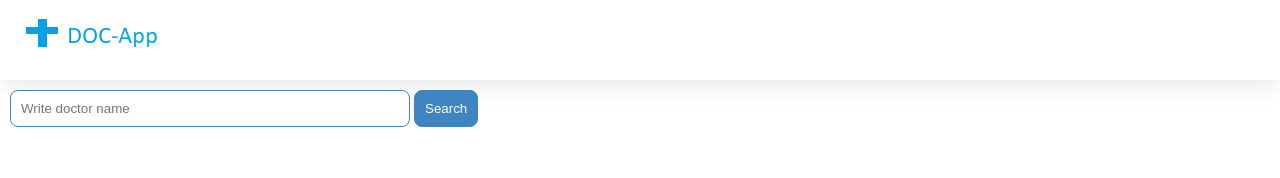
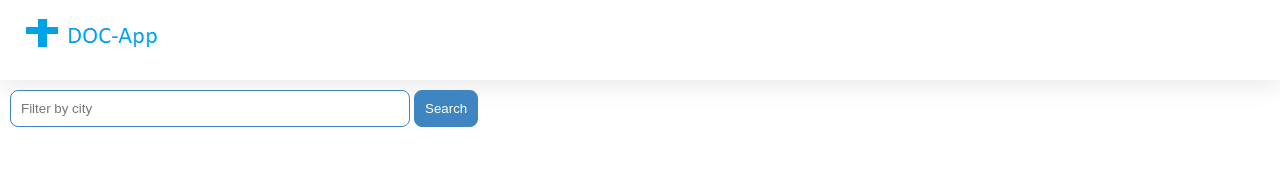
Before and after one commit to aathanush/my-app, an Angular app: page / in a window 1280 px wide. Shown: the top 178 px of the page. Built offline with nearby package versions, Linux system fonts and the light colour scheme.

Commit message:
Update home.component.ts

```diff
--- a/src/app/home/home.component.ts
+++ b/src/app/home/home.component.ts
@@ -1,20 +1,25 @@
 import { Component } from '@angular/core';
 import { CommonModule } from '@angular/common';
+import { DoctorComponent } from '../doctor/doctor.component';
 
 @Component({
   selector: 'app-home',
   standalone: true,
   imports: [
     CommonModule,
+    DoctorComponent
   ],
   template: `
   <section>
     <form>
-      <input type="text" placeholder="Write doctor name">
+      <input type="text" placeholder="Filter by city">
       <button class="primary" type="button">Search</button>
     </form>
   </section>
-`,
+  <section class="results">
+    <app-doctor></app-doctor>
+  </section>
+  `,
   styleUrls: ['./home.component.css'],
 })
 
```
